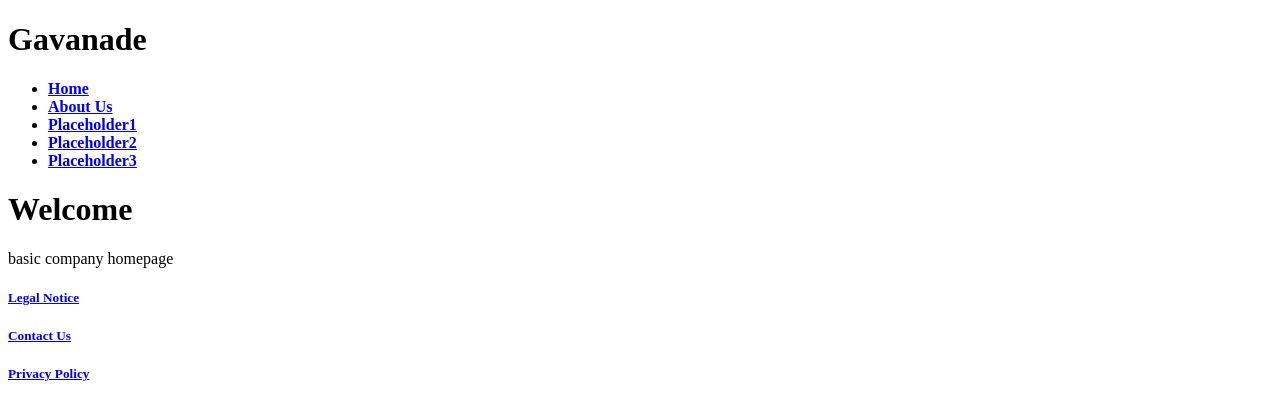
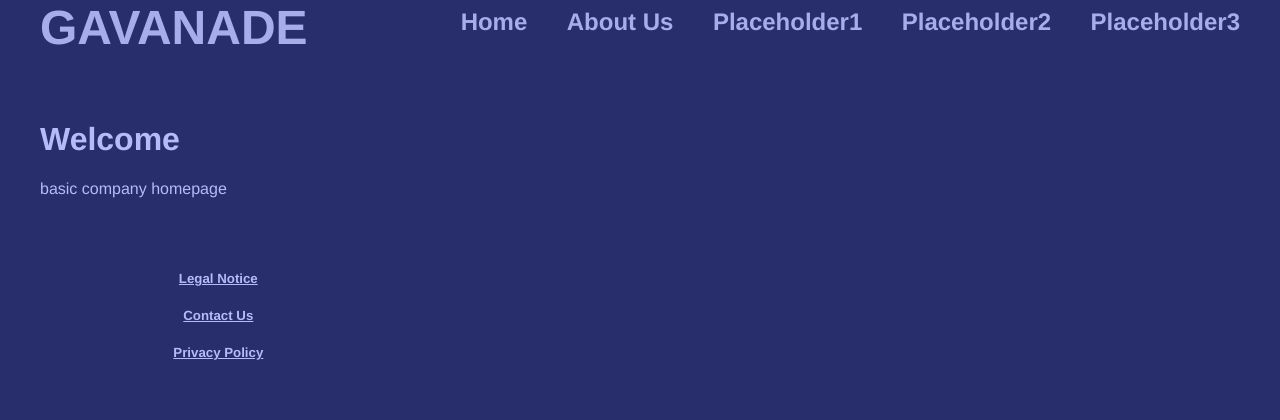
Before and after one commit to sumyisl1/Gavanade, a Flask app: page / in a window 1280 px wide. Shown: the top 420 px of the page. Run offline with Flask 2, Linux system fonts and the light colour scheme.

Commit message:
Added css to website

```diff
--- a/static/css/main.css
+++ b/static/css/main.css
@@ -0,0 +1,103 @@
+body {
+    margin: 0;
+    padding: 0;
+    font-family: "Quicksand", Helvetica, Arial, sans-serif;
+    background-color: #272E6B;
+    color: #B4BBF6;
+  }
+  /*
+   * Formatting the header area
+   */
+  header {
+    height: 80px;
+    width: 100%;
+    opacity: .9;
+    margin-bottom: 10px;
+    color: #B4BBF6;
+  }
+
+  header a.visited {
+    color: #B4BBF6;
+  }
+
+  header a {
+    color: #B4BBF6;
+    font-size: 1.5em;
+    margin-right: 0;
+  }
+
+  header h1.logo {
+    margin-top: 0;
+    margin-left: 0;
+    font-size: 3em;
+    color: #B4BBF6;
+    text-transform: uppercase;
+    float: left;
+  }
+  header h1.logo:hover {
+    color: #B4BBF6;
+    text-decoration: none;
+  }
+  /*
+   * Centering the body content
+   */
+  .container {
+    width: 1200px;
+    margin: 0 auto;
+  }
+  div.home {
+    padding: 10px 0 30px 0;
+    /* background-color: #E6E6FA; */
+    -webkit-border-radius: 6px;
+       -moz-border-radius: 6px;
+            border-radius: 6px;
+  }
+  div.about {
+    padding: 10px 0 30px 0;
+    /* background-color: #E6E6FA; */
+    -webkit-border-radius: 6px;
+       -moz-border-radius: 6px;
+            border-radius: 6px;
+  }
+  h2 {
+    font-size: 3em;
+    margin-top: 40px;
+    text-align: center;
+    letter-spacing: -2px;
+  }
+  h3 {
+    font-size: 1.7em;
+    font-weight: 100;
+    margin-top: 30px;
+    text-align: center;
+    letter-spacing: -1px;
+  }
+  .menu {
+    float: right;
+    margin-top: 8px;
+  }
+  .menu li {
+    display: inline;
+  }
+  .menu li + li {
+    margin-left: 35px;
+  }
+  .menu li a {
+    text-decoration: none;
+  }
+
+  footer {
+    color: #B4BBF6;
+    text-align: center;
+    margin-bottom: 10px;
+    float: left;
+    width: 33.33%;
+    padding: 5px;
+  }
+
+  footer a {
+    color: #B4BBF6;
+  }
+  footer a:visited {
+    color: #B4BBF6;
+  }
--- a/templates/layout.html
+++ b/templates/layout.html
@@ -24,7 +24,7 @@
       {% endblock %}
     </div>
   </body>
-  <footer>
+  <footer class="footer">
     <h5><a href="{{ url_for('legal') }}">Legal Notice</h5>
     <h5><a href="{{ url_for('contact') }}">Contact Us</h5>
     <h5><a href="{{ url_for('privacypolicy') }}">Privacy Policy</h5>
```
